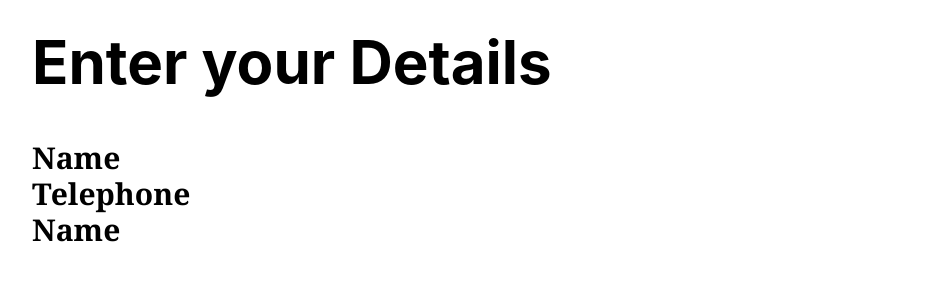
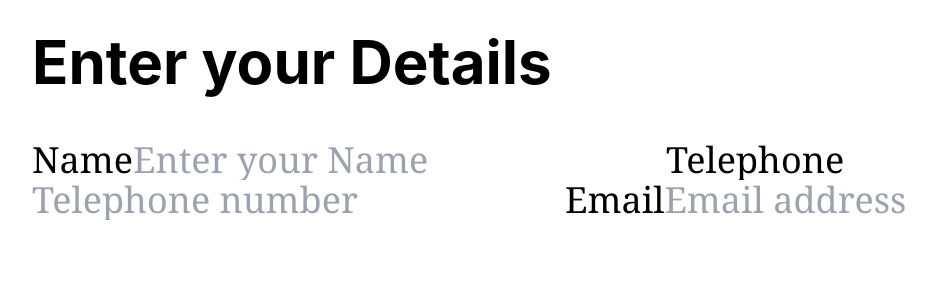
Before and after one commit to Devkant21/Details-extraction, a React (Create React App) app: page / in a window 1280 px wide. Shown: the top 300 px of the page, without its empty margins (0-936 px from the left). Built offline with nearby package versions, Linux system fonts and the light colour scheme.

Commit message:
fix: form

```diff
--- a/src/components/Details.js
+++ b/src/components/Details.js
@@ -1,26 +1,64 @@
-import React from 'react'
+import React, { useState } from 'react'
 
 const Details = () => {
+  const[user, setUser] = useState({
+    name: "",
+    telephone: "",
+    email: "",
+
+
+  });
+    const getUserData = (event) => {
+
+    };
   return (
     <React.Fragment>
         <div className='text-6xl font-bold p-4 mx-4 mt-4'>
             Enter your Details
             <div className='text-3xl mt-6 pt-6 font-serif'>
-              <form>
+
+
+
+              <form className='text-4xl font-light'>
+                <label>Name
+                  <input
+                   type="text"
+                   name="name"
+                   placeholder="Enter your Name"
+                   value={user.name}
+                   onChange={getUserData}
+                   autocomplete="off"required
+                  />
+                </label>
+
+                <label>Telephone
+                <input
+                   type="text"
+                   name="telephone"
+                   placeholder="Telephone number"
+                   value={user.telephone}
+                   onChange={getUserData}
+                   autocomplete="off"required
+                  />
+
+                </label>
+                <label>Email
+                <input
+                   type="text"
+                   email="email"
+                   placeholder="Email address"
+                   value={user.email}
+                   onChange={getUserData}
+                   autocomplete="off"required
+                  />
+
+                </label>
+              </form>
+              {/* <form>
                 <label>Name
                   <input type="text" />
                 </label>
-              </form>
-              <form>
-                <label>Telephone
-                  <input type="text" />
-                </label>
-              </form>
-              <form>
-                <label>Name
-                  <input type="text" />
-                </label>
-              </form>
+              </form>  */}
             </div>
         </div>
     </React.Fragment>
```
